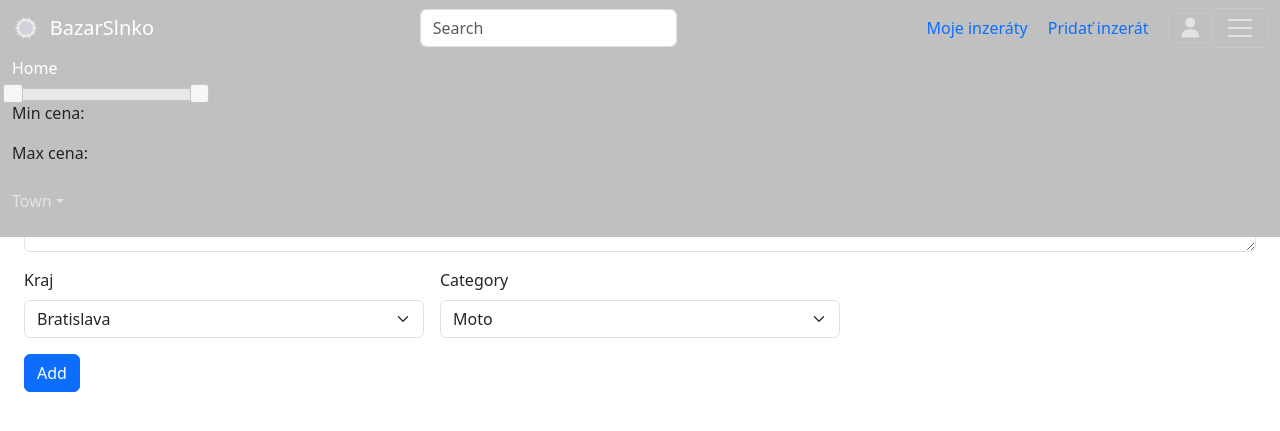
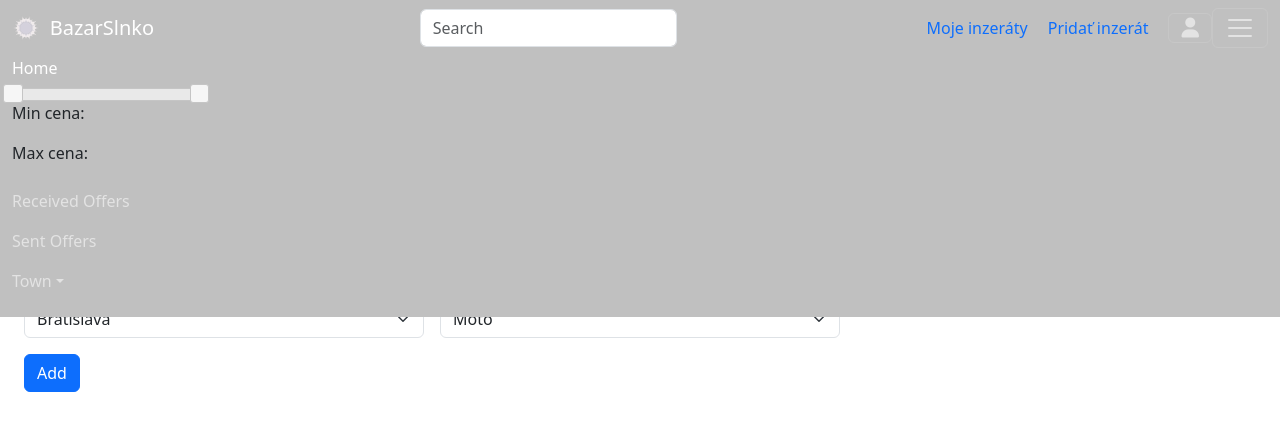
Before and after one commit to ApetitoNatierka/Semestralna_praca_VAII, a Laravel app: page /new_product in a window 1280 px wide, after a click that opens the changed part. Shown: the top 431 px of the page. Run offline with Laravel 10, Linux system fonts and the light colour scheme; some libraries are stand-ins or nearby versions.

Commit message:
pridanie do dropdown rec/sent offers

```diff
--- a/resources/views/layouts/layout_navig.blade.php
+++ b/resources/views/layouts/layout_navig.blade.php
@@ -73,6 +73,13 @@
                     <p>
                         Max cena: <span id="max-price"></span>
                     </p>
+                </li>
+                </li>
+                <li class="nav-item">
+                    <a class="nav-link" href="/received_offers">Received Offers</a>
+                </li>
+                <li class="nav-item">
+                    <a class="nav-link" href="/sent_offers">Sent Offers</a>
                 </li>
                 <li class="nav-item">
                     <a class="nav-link dropdown-toggle" href="#" data-bs-toggle="dropdown" aria-expanded="false">Town</a>
```
